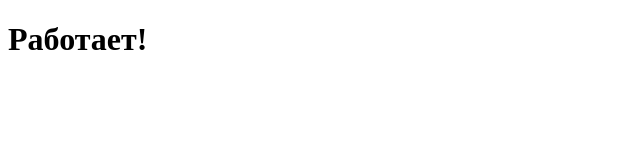
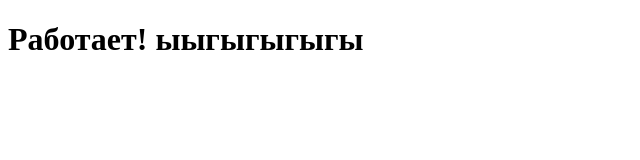
Before and after one commit to motionadoberye/MyWebsite, a plain HTML site: page index.html in a window 1280 px wide. Shown: the whole page, without its empty margins (0-640 px from the left). Drawn offline with Linux system fonts and the light colour scheme.

Commit message:
Update index.html

```diff
--- a/index.html
+++ b/index.html
@@ -4,6 +4,6 @@
     <title>Мой сайт</title>
 </head>
 <body>
-    <h1>Работает!</h1>
+    <h1>Работает! ыыгыгыгыгы</h1>
 </body>
 </html>
```
